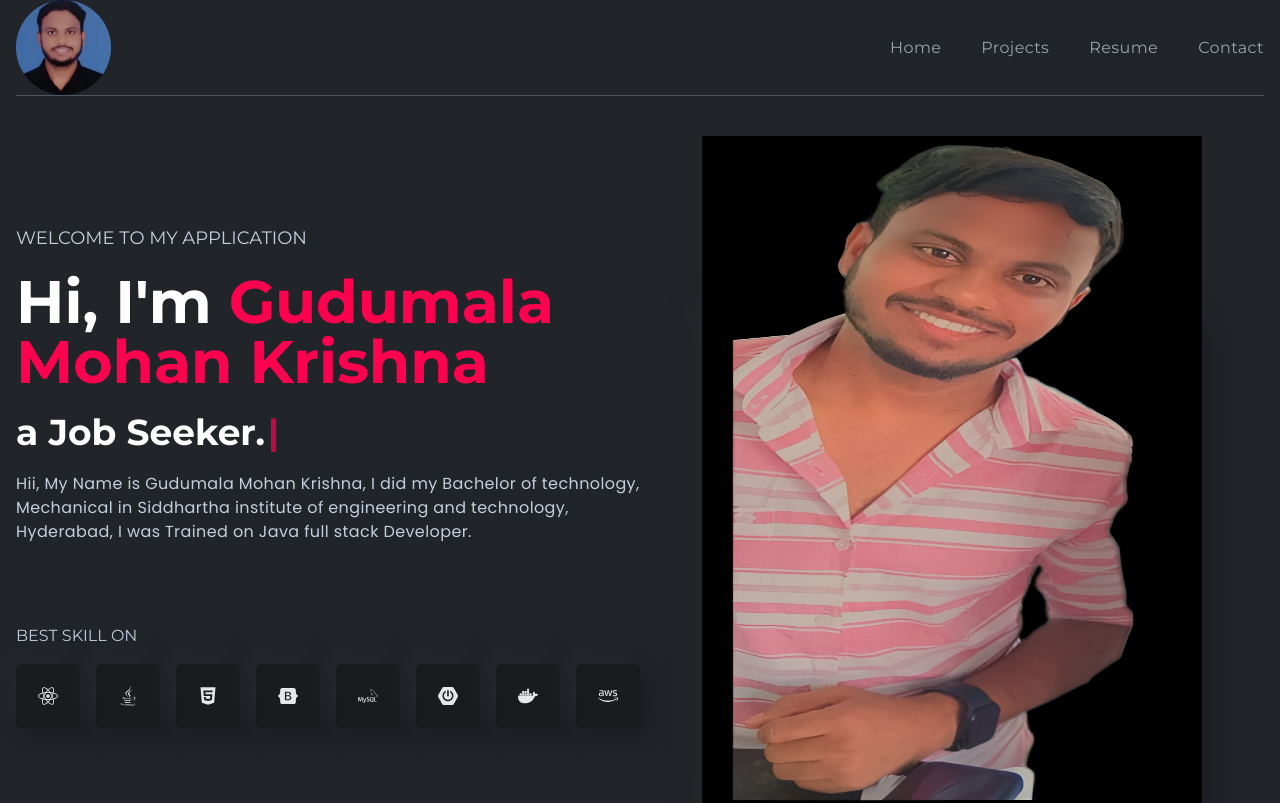
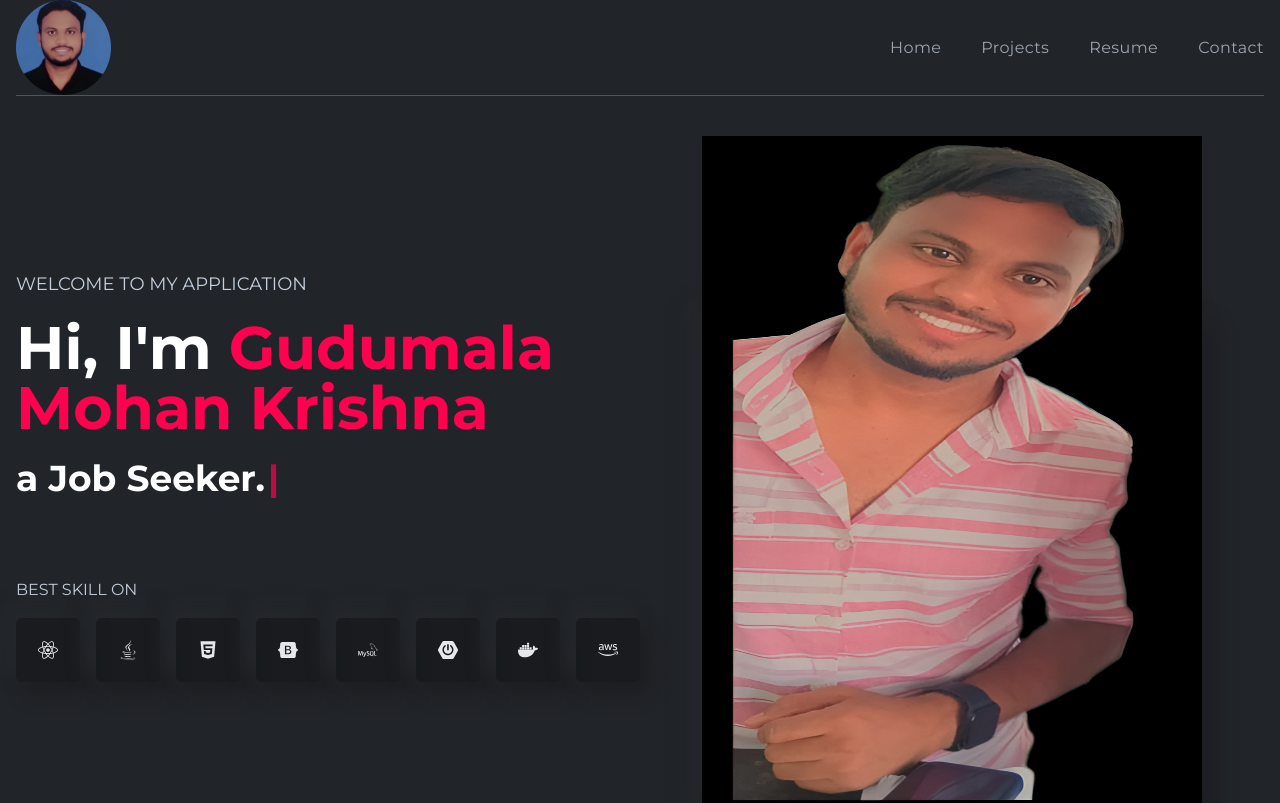
Before and after one commit to Mohan1234570/myportfolio, a React (Create React App) app: page / in a window 1280 px wide. Shown: the top 803 px of the page. Built offline with nearby package versions, Linux system fonts and the light colour scheme.

Commit message:
Update LeftBanner.js

```diff
--- a/src/components/banner/LeftBanner.js
+++ b/src/components/banner/LeftBanner.js
@@ -25,10 +25,7 @@ const LeftBanner = () => {
             cursorColor="#ff014f"
           />
         </h2>
-        <p className="text-base font-bodyFont leading-6 tracking-wide">
-        Hii, My Name is Gudumala Mohan Krishna, I did my Bachelor of technology, Mechanical in
-                   Siddhartha institute of engineering and technology, Hyderabad, I was Trained on Java full stack Developer.
-        </p>
+
       </div>
      {/* Media */}
      <Media />
```
